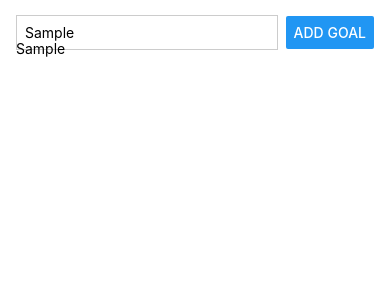
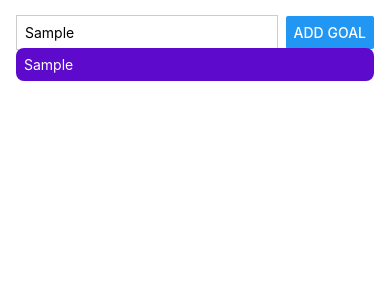
Before and after one commit to Sejmou/react-native-course, a React Native app: screen / in a window 390 px wide. Both pictures are taken after typing "Sample" into the empty fields and a click on the button "ADD GOAL". Shown: the top 300 px of the page. Built offline with nearby package versions, Linux system fonts and the light colour scheme.

Commit message:
styling list items; first example for iOS/Android rendering differences

```diff
--- a/App.js
+++ b/App.js
@@ -25,7 +25,9 @@ export default function App() {
       </View>
       <View style={styles.goalsContainer}>
         {goals.map((goal, i) => (
-          <Text key={i}>{goal}</Text>
+          <View key={i} style={styles.goalWrapper}>
+            <Text style={styles.goalText}>{goal}</Text>
+          </View>
         ))}
       </View>
     </View>
@@ -55,4 +57,16 @@ const styles = StyleSheet.create({
   goalsContainer: {
     flex: 1,
   },
+  goalText: {
+    //borderRadius: 8, // this does NOT work on iOS, need to apply to wrapping View
+    // marginVertical: 8,
+    // backgroundColor: '#5e0acc',
+    padding: 8,
+    color: 'white', // can't set this on wrapper, as styles do NOT cascade (i.e. they don't apply to all children of a given element)
+  },
+  goalWrapper: {
+    borderRadius: 8,
+    marginVertical: 8,
+    backgroundColor: '#5e0acc',
+  },
 });
```
